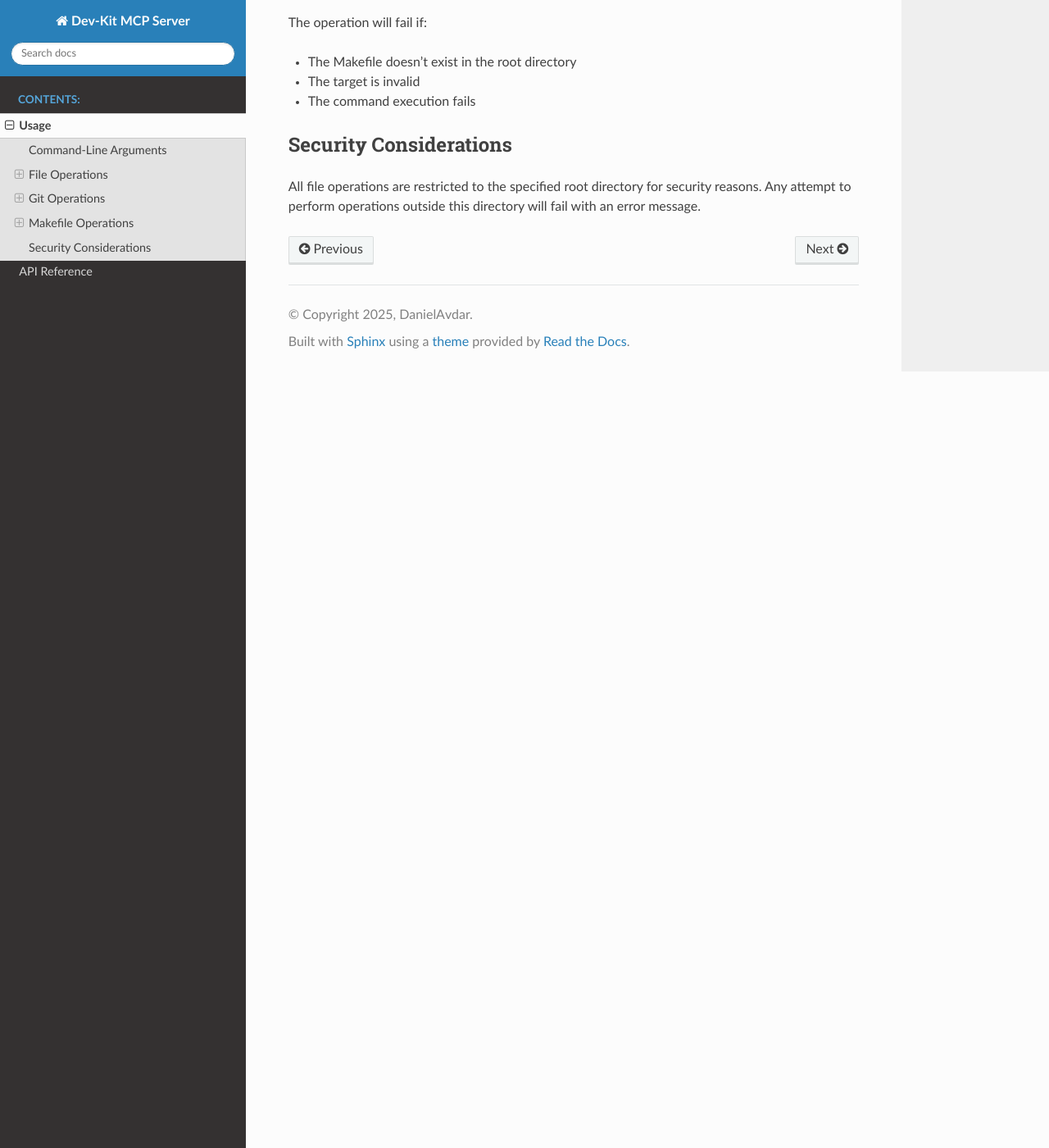
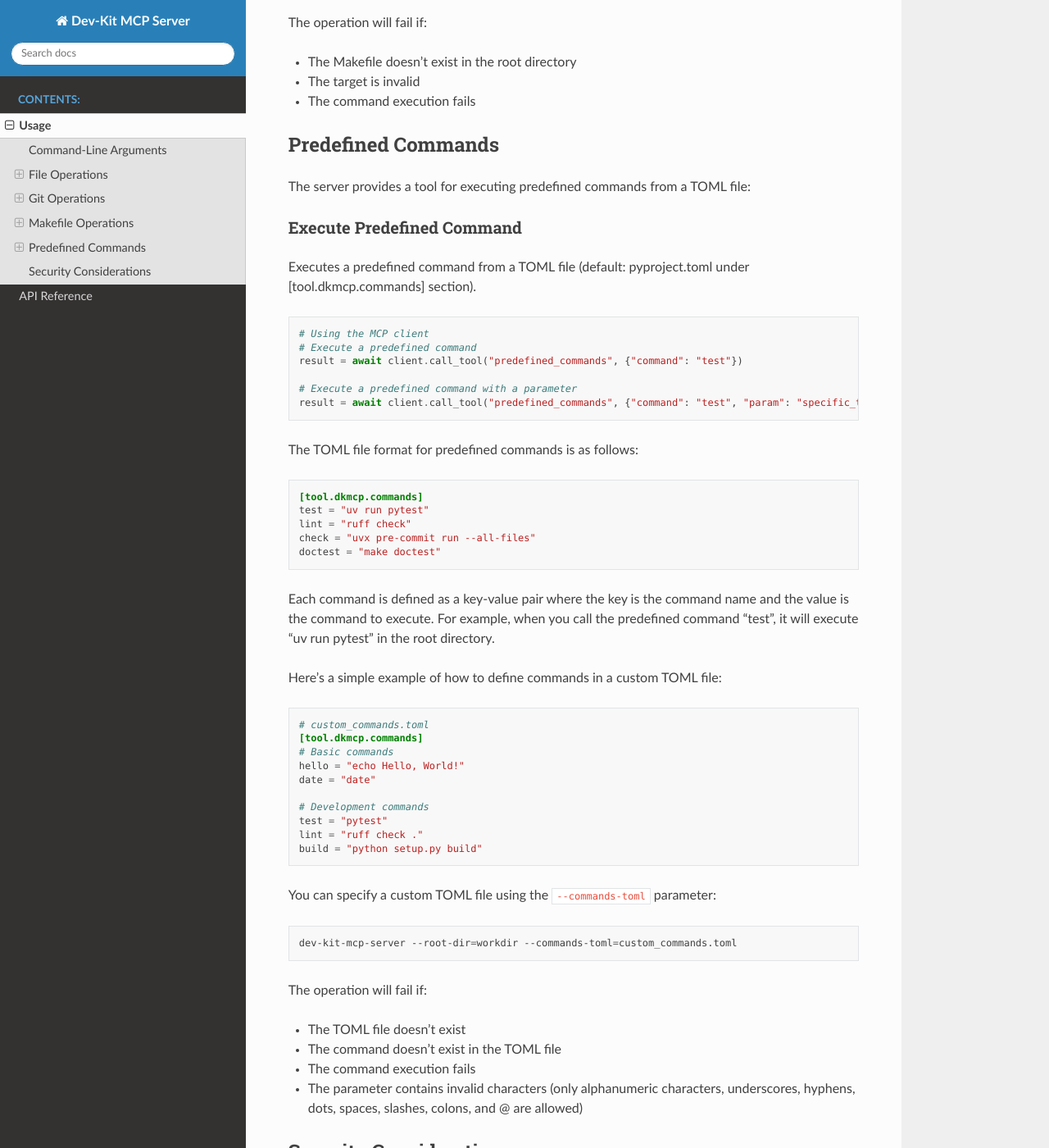
Before and after one commit to DanielAvdar/dev-kit-mcp-server, a Sphinx documentation site: the page built from docs/source/usage.rst, in a window 1280 px wide and 1400 px high, scrolled down 4831 px. Shown: the whole window at 82% size. Built offline with Sphinx 7.4.7 and the Read the Docs theme 3.1.0, drawn with Linux system fonts in a browser that asks for light colours.

Commit message:
Add documentation for predefined commands and usage examples
Updated the README and usage documentation to include examples and explanations for predefined commands using a TOML file. Provided details on defining custom commands, executing them via the MCP client, and specifying a custom TOML file. Also listed potential failure scenarios for better clarity.

Signed-off-by: DanielAvdar <66269169+DanielAvdar@users.noreply.github.com>

```diff
--- a/docs/source/usage.rst
+++ b/docs/source/usage.rst
@@ -241,6 +241,65 @@ The operation will fail if:
 * The target is invalid
 * The command execution fails
 
+Predefined Commands
+-------------------
+
+The server provides a tool for executing predefined commands from a TOML file:
+
+Execute Predefined Command
+~~~~~~~~~~~~~~~~~~~~~~~~~~
+
+Executes a predefined command from a TOML file (default: pyproject.toml under [tool.dkmcp.commands] section).
+
+.. code-block:: python
+
+   # Using the MCP client
+   # Execute a predefined command
+   result = await client.call_tool("predefined_commands", {"command": "test"})
+
+   # Execute a predefined command with a parameter
+   result = await client.call_tool("predefined_commands", {"command": "test", "param": "specific_test"})
+
+The TOML file format for predefined commands is as follows:
+
+.. code-block:: toml
+
+   [tool.dkmcp.commands]
+   test = "uv run pytest"
+   lint = "ruff check"
+   check = "uvx pre-commit run --all-files"
+   doctest = "make doctest"
+
+Each command is defined as a key-value pair where the key is the command name and the value is the command to execute. For example, when you call the predefined command "test", it will execute "uv run pytest" in the root directory.
+
+Here's a simple example of how to define commands in a custom TOML file:
+
+.. code-block:: toml
+
+   # custom_commands.toml
+   [tool.dkmcp.commands]
+   # Basic commands
+   hello = "echo Hello, World!"
+   date = "date"
+
+   # Development commands
+   test = "pytest"
+   lint = "ruff check ."
+   build = "python setup.py build"
+
+You can specify a custom TOML file using the ``--commands-toml`` parameter:
+
+.. code-block:: bash
+
+   dev-kit-mcp-server --root-dir=workdir --commands-toml=custom_commands.toml
+
+The operation will fail if:
+
+* The TOML file doesn't exist
+* The command doesn't exist in the TOML file
+* The command execution fails
+* The parameter contains invalid characters (only alphanumeric characters, underscores, hyphens, dots, spaces, slashes, colons, and @ are allowed)
+
 Security Considerations
 ------------------------
 
```
Also changed, not shown: README.md (+16 -1 lines).
